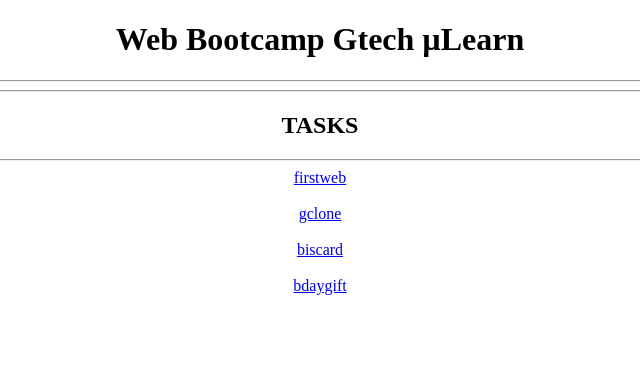
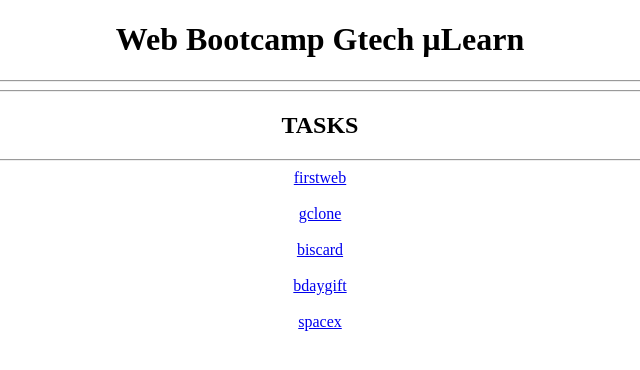
Before and after one commit to LeyaThomas/WebBootcamp_Mulearn, a plain HTML site: page index.html in a window 1280 px wide. Shown: the full height of the page, 320-960 px from the left. Drawn offline with Linux system fonts and the light colour scheme.

Commit message:
Update index.html

```diff
--- a/index.html
+++ b/index.html
@@ -12,5 +12,7 @@
      <a target="_blank" href="gclone/index.html">gclone</a><br><br>
      <a target="_blank" href="biscard/index.html">biscard</a><br><br>
     <a target="_blank" href="bdaygift/index.html">bdaygift</a><br><br>
+    <a target="_blank" href="space_exploration_site/index.html">spacex</a><br><br>
+
 </body>
 </html>
```
